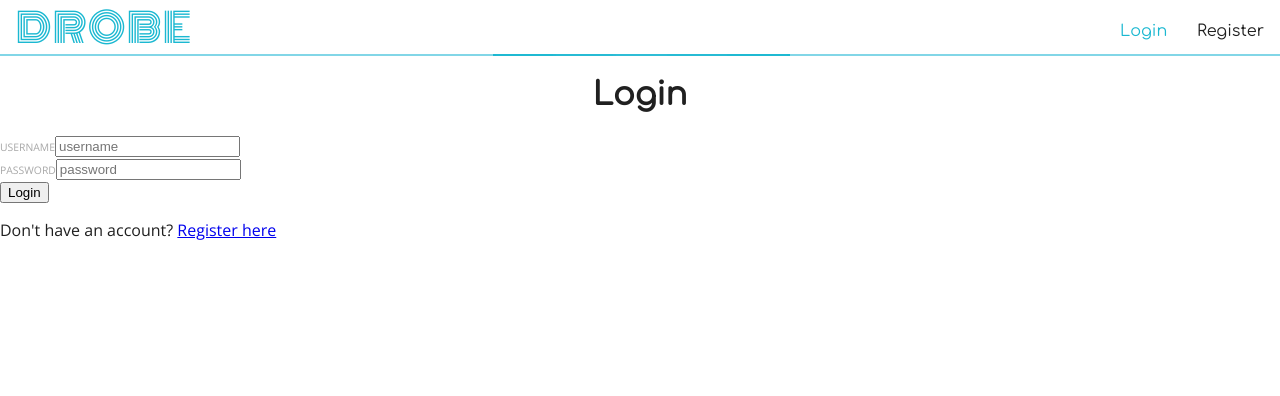
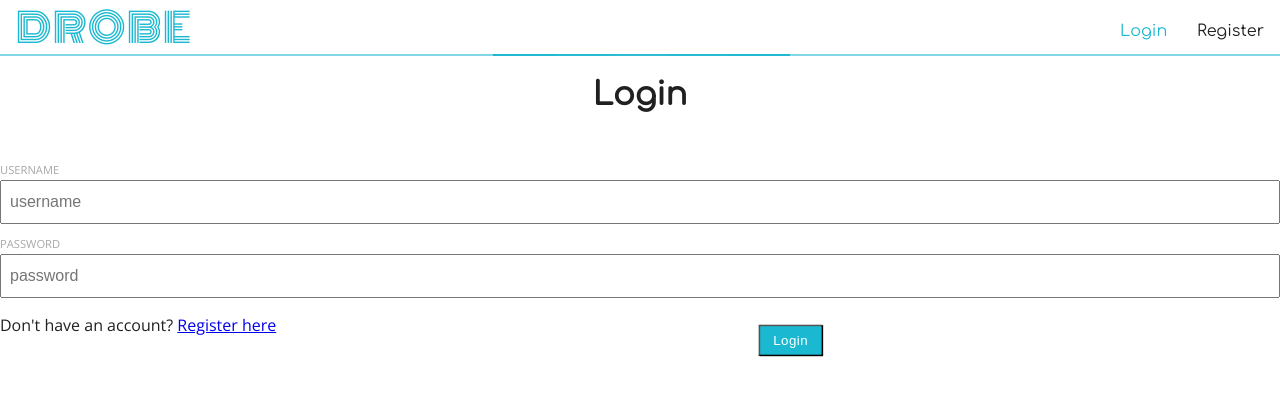
Before and after one commit to henrywoody/drobe, a React (Create React App) app in the folder client/: page / in a window 1280 px wide. Shown: the top 396 px of the page. Built offline with nearby package versions, Linux system fonts and the light colour scheme.

Commit message:
improves form styling

```diff
--- a/client/src/Forms/Forms.css
+++ b/client/src/Forms/Forms.css
@@ -1,16 +1,42 @@
-form div.div-input {
+form div.input-container {
+	margin-bottom: .75rem;
 	display: flex;
 	flex-flow: column;
 }
 
 form label {
-	font-size: .65rem;
+	font-size: .7rem;
 	font-weight: 500;
 	text-transform: uppercase;
 	color: var(--gray);
+	margin-bottom: .2rem;
+	display: inline-block;
 }
 
-form div.div-buttons {
+form input {
+	font-size: 1rem;
+	outline-color: var(--drobe-blue);
+	height: 2rem;
+	padding: .25rem .5rem;
+
+}
+
+form div.buttons-container {
+	width: 40%;
+	min-width: 10rem;
+	margin: 1rem .5rem .5rem;
+	float: right;
 	display: flex;
 	flex-flow: row;
+	justify-content: space-between;
 }
+
+form .form-message-container {
+	height: 1.5rem;
+	margin-bottom: .25rem;
+}
+
+form .form-message-container span.form-message {
+	margin-bottom: .5rem;
+	display: inline-block;
+}
--- a/client/src/Forms/UserForm/index.jsx
+++ b/client/src/Forms/UserForm/index.jsx
@@ -32,7 +32,7 @@ class UserForm extends Component {
 
 		if (formType === 'register') {
 			if (formOptions.password !== formOptions.passwordCheck)
-				this.setState({message: 'Passwords do not match.'});
+				return this.setState({message: 'Passwords do not match.'});
 		}
 
 		const response = await fetch(`/users/${formType}`, {
@@ -53,52 +53,50 @@ class UserForm extends Component {
 			const jsonResponse = await response.json();
 			userStorage.logUserIn(jsonResponse.user, jsonResponse.token);
 
-			if (formType === 'register')
 			history.replace('/');
 		}
 	}
 
 	render() {
-		const { formType } = this.props;
+		const { formType, handleCancel } = this.props;
 		const { formOptions, message } = this.state;
 
-		const formInputs = [];
-		formInputs.push(
-			<div key='username'>
+		return (
+			<form onSubmit={ this.handleSubmit }>
+				<div className='form-message-container'>
+					<span className='form-message'>{ message }</span>
+				</div>
+
+				<div className='input-container'>
 					<label htmlFor='username'>Username</label>
 					<input name='username' type='text' placeholder='username' value={ formOptions.username } onChange={ this.handleChange }/>
 				</div>
-		);
-		formInputs.push(
-			<div key='password'>
+
+				<div className='input-container'>
 					<label htmlFor='password'>Password</label>
 					<input name='password' type='password' placeholder='password' value={ formOptions.password } onChange={ this.handleChange }/>
 				</div>
-		);
 
-		if (formType === 'login') {
-			formInputs.push(
-				<input key='login' type='submit' value='Login'/>
-			)
-		}
-
-		if (formType === 'register') {
-			formInputs.push(
-				<div key='passwordCheck'>
+				{ formType === 'register' &&
+					<div className='input-container'>
 						<label htmlFor='passwordCheck'>Confirm Password</label>
 						<input name='passwordCheck' type='password' placeholder='password' value={ formOptions.passwordCheck } onChange={ this.handleChange }/>
 					</div>
-			);
-
-			formInputs.push(
-				<input key='register' type='submit' value='Register'/>
-			);
 				}
 
-		return (
-			<form onSubmit={ this.handleSubmit }>
-				{ message }
-				{ formInputs }
+				<div className='buttons-container'>
+					{ formType === 'login' &&
+						<button className='btn-primary' onClick={ this.handleSubmit }>Login</button>
+					}
+
+					{ formType === 'register' &&
+						<button className='btn-primary' onClick={ this.handleSubmit }>Register</button>
+					}
+
+					{ handleCancel &&
+						<button className='btn-secondary' onClick={ e => { e.preventDefault(); handleCancel() } }>Cancel</button>
+					}
+				</div>
 			</form>
 		)
 	}
```
Lines whose indentation alone changed are shown as unchanged.
